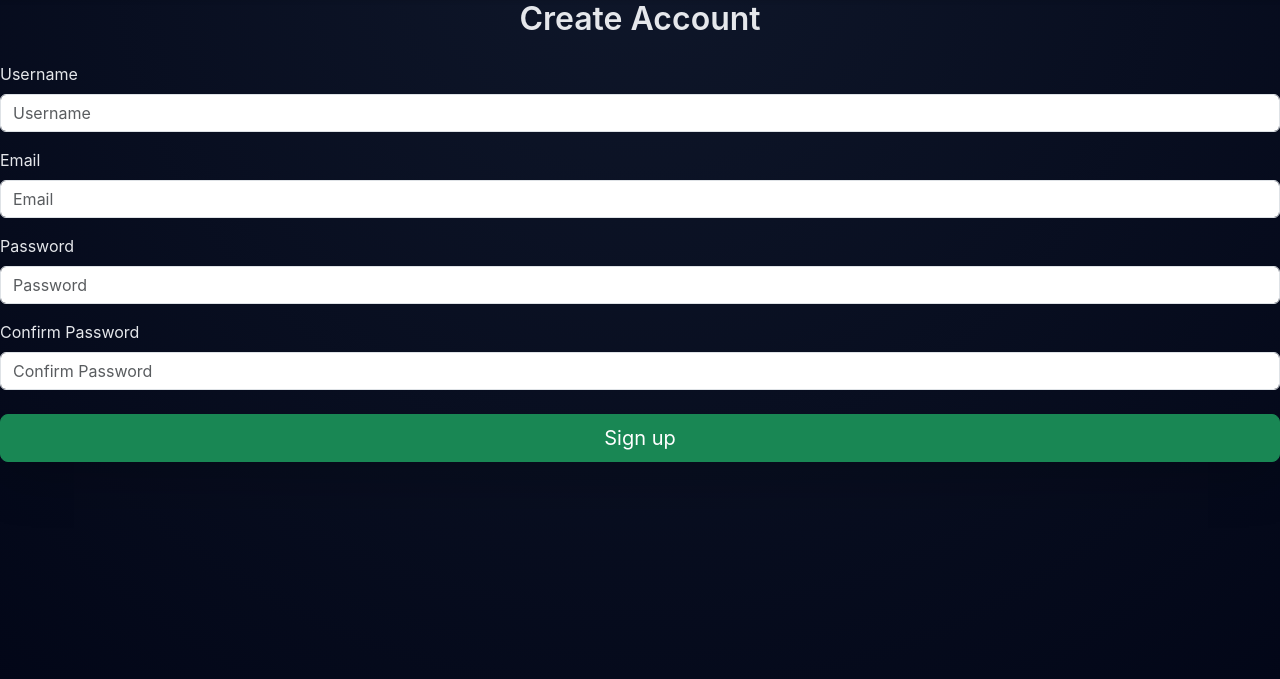
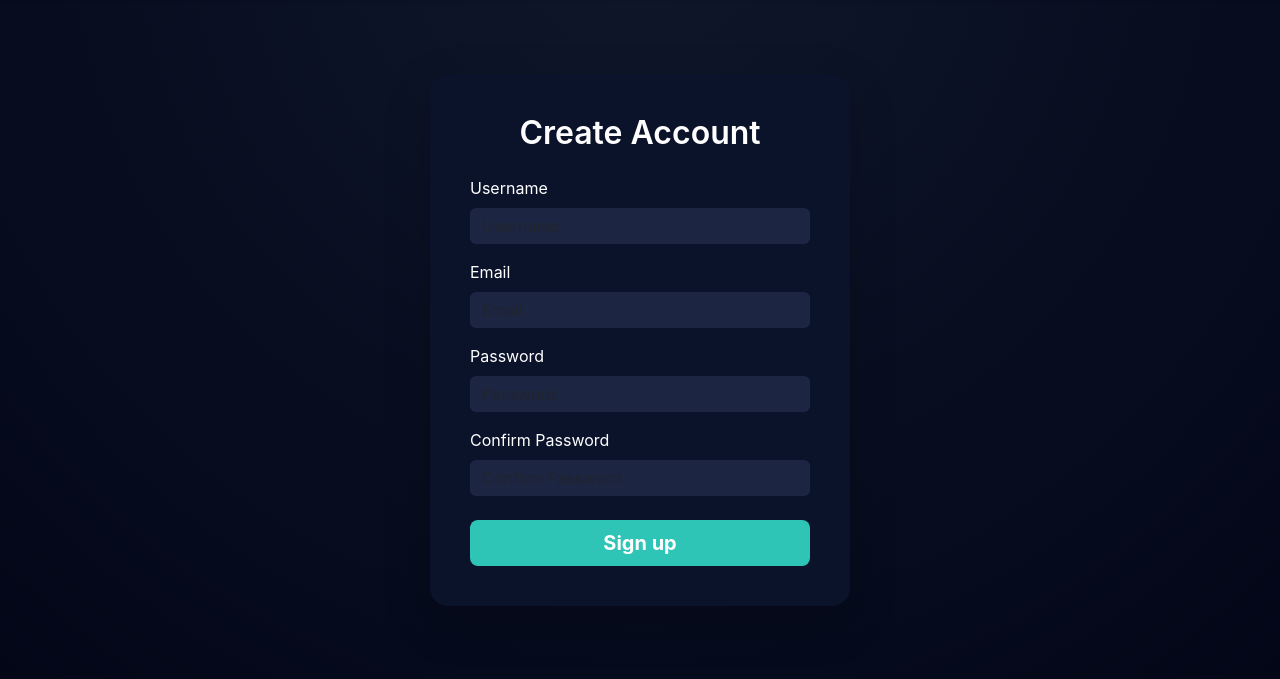
Before and after one commit to khaledelsayed2003/tradehub-marketplace, a Flask app: page /register in a window 1280 px wide. Shown: the part 77-756 px from the top of the page. Run offline with Flask 3, Linux system fonts and the light colour scheme.

Commit message:
style(auth): customize register form UI

```diff
--- a/app/static/css/style.css
+++ b/app/static/css/style.css
@@ -200,3 +200,46 @@ a {
     text-align: center;
     padding-right: 16px;   /* little breathing space on right */
 }
+
+
+/* Center the card */
+.register-wrapper {
+    min-height: 85vh;
+    display: flex;
+    justify-content: center;
+    align-items: center;
+}
+
+/* Card style */
+.register-card {
+    width: 420px;
+    padding: 40px;
+    border-radius: 18px;
+    background: #0b132b;
+    color: white;
+    backdrop-filter: blur(10px);
+}
+
+/* Inputs */
+.form-control {
+    background-color: #1c2541;
+    border: none;
+    color: white;
+}
+
+.form-control:focus {
+    background-color: #1c2541;
+    color: white;
+    box-shadow: 0 0 10px #2ec4b6;
+}
+
+/* Button */
+.btn-success {
+    background: #2ec4b6;
+    border: none;
+    font-weight: bold;
+}
+
+.btn-success:hover {
+    background: #26a69a;
+}
```
